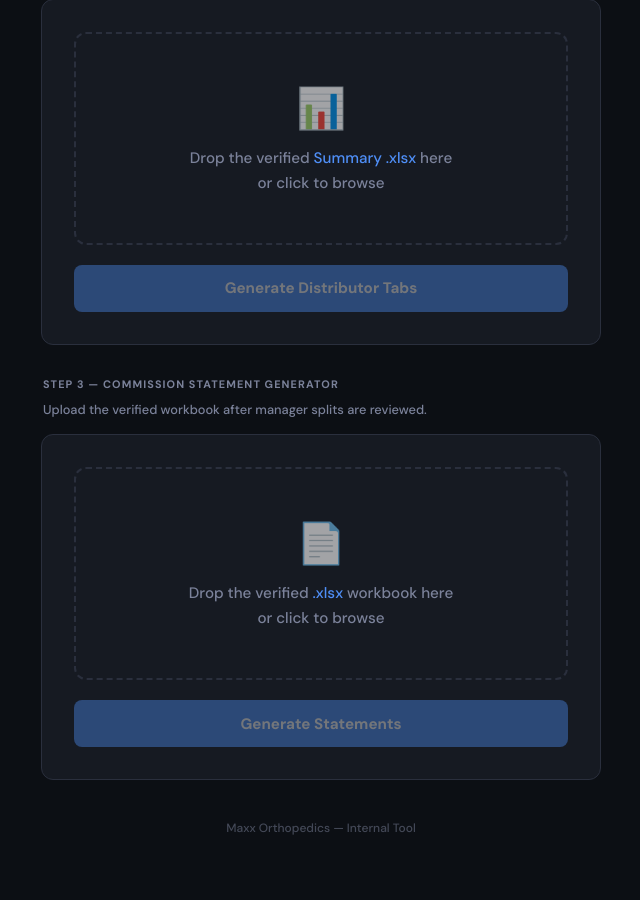
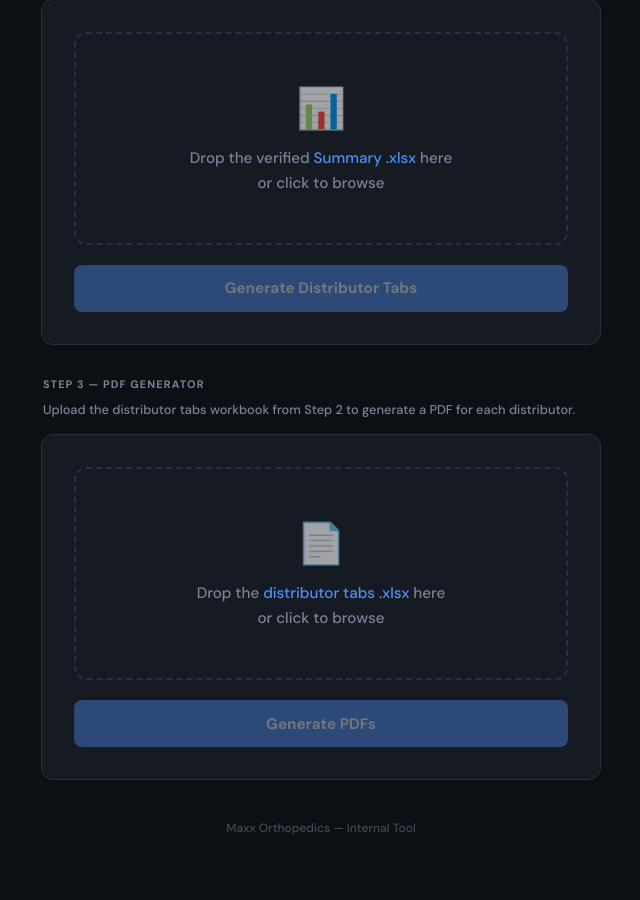
Before and after one commit to phillyshah/MO-commissions, a Flask app: page / in a window 1280 px wide. Shown: the part 603-1503 px from the top of the page, without its empty margins (319-959 px from the left). Run offline with Flask 3, Linux system fonts and the light colour scheme.

Commit message:
Rework Step 3 as PDF Generator for MO workflow
Step 3 now accepts the distributor-tabs xlsx (output of Step 2)
and immediately generates one PDF per distributor tab, returning
a zip bundle. Removes the old Invoice List / Dist Lookup logic.

Co-Authored-By: Claude Sonnet 4.6 <noreply@anthropic.com>

```diff
--- a/app.py
+++ b/app.py
@@ -744,6 +744,7 @@ def download_dist_tabs(job_id, filetype):
 
 @app.route("/upload", methods=["POST"])
 def upload():
+    """Step 3: accept a distributor-tabs xlsx and immediately generate PDFs."""
     if "file" not in request.files:
         return jsonify({"error": "No file uploaded"}), 400
     f = request.files["file"]
@@ -754,33 +755,20 @@ def upload():
     input_path = os.path.join(job_dir, secure_filename(f.filename))
     f.save(input_path)
     try:
-        result = process_excel(input_path, job_dir)
+        result = generate_distributor_tab_pdfs(job_dir)
         return jsonify({"success": True, "job_id": job_id, **result})
     except Exception as e:
         shutil.rmtree(job_dir, ignore_errors=True)
         return jsonify({"error": str(e)}), 500
 
 
-@app.route("/generate-pdfs/<job_id>", methods=["POST"])
-def generate_pdfs_route(job_id):
-    job_dir = os.path.join(app.config["OUTPUT_FOLDER"], job_id)
-    if not os.path.exists(job_dir):
-        return jsonify({"error": "Job not found"}), 404
-    try:
-        result = generate_pdfs(job_dir)
-        return jsonify({"success": True, **result})
-    except Exception as e:
-        return jsonify({"error": str(e)}), 500
-
-
-@app.route("/download/<job_id>/<filetype>")
-def download(job_id, filetype):
+@app.route("/download/<job_id>/zip")
+def download(job_id):
     job_dir = os.path.join(app.config["OUTPUT_FOLDER"], job_id)
     if not os.path.exists(job_dir):
         return "File not found", 404
-    ext = ".xlsx" if filetype == "xlsx" else ".zip"
     for f in os.listdir(job_dir):
-        if f.endswith(ext):
+        if f.endswith(".zip"):
             return send_file(os.path.join(job_dir, f), as_attachment=True, download_name=f)
     return "File not found", 404
 
--- a/templates/index.html
+++ b/templates/index.html
@@ -465,11 +465,11 @@
             </div>
         </div>
 
-        <!-- ── Card 3: Commission Statement Generator ── -->
+        <!-- ── Card 3: PDF Generator ── -->
         <div class="section-gap"></div>
-        <div class="section-label">Step 3 — Commission Statement Generator</div>
+        <div class="section-label">Step 3 — PDF Generator</div>
         <p style="font-size:0.8rem; color:var(--text-muted); margin-bottom:1rem; padding-left:2px;">
-            Upload the verified workbook after manager splits are reviewed.
+            Upload the distributor tabs workbook from Step 2 to generate a PDF for each distributor.
         </p>
         <div class="card">
             <div id="upload-area">
@@ -477,7 +477,7 @@
                     <input type="file" id="file-input" accept=".xlsx">
                     <div class="dropzone-icon">📄</div>
                     <div class="dropzone-text">
-                        Drop the verified <strong>.xlsx</strong> workbook here<br>
+                        Drop the <strong>distributor tabs .xlsx</strong> here<br>
                         or click to browse
                     </div>
                 </div>
@@ -488,47 +488,26 @@
                     <button class="remove-btn" id="remove-btn" title="Remove">✕</button>
                 </div>
 
-                <button class="btn btn-primary" id="process-btn" disabled>Generate Statements</button>
+                <button class="btn btn-primary" id="process-btn" disabled>Generate PDFs</button>
                 <div class="error-msg" id="error-msg"></div>
             </div>
 
             <div class="processing" id="processing">
                 <div class="spinner"></div>
-                <p>Generating commission statements...</p>
-                <div class="step">Parsing invoices → Building sheets → Creating PDFs</div>
+                <p>Generating PDFs...</p>
+                <div class="step">Converting distributor tabs → Bundling into zip</div>
             </div>
 
             <div class="results" id="results">
                 <div class="results-header">
                     <div class="check">✓</div>
                     <div class="info">
-                        <h3 id="result-title">Done!</h3>
+                        <h3 id="result-title">PDFs Ready</h3>
                         <p id="result-desc"></p>
                     </div>
                 </div>
 
                 <div class="download-row">
-                    <div class="dl-info">
-                        <span class="dl-icon">📊</span>
-                        <div>
-                            <div class="dl-label">Excel Workbook</div>
-                            <div class="dl-desc">Summary + individual distributor tabs</div>
-                        </div>
-                    </div>
-                    <a href="#" id="dl-xlsx">↓ Download</a>
-                </div>
-
-                <div id="pdf-section">
-                    <button class="btn btn-primary" id="generate-pdf-btn" style="margin-top:1rem;">Generate PDFs</button>
-                </div>
-
-                <div class="processing" id="pdf-processing" style="padding:1.25rem 0;">
-                    <div class="spinner"></div>
-                    <p>Generating PDFs...</p>
-                    <div class="step">Converting sheets → Creating zip</div>
-                </div>
-
-                <div class="download-row" id="zip-row" style="display:none; margin-top:0.6rem;">
                     <div class="dl-info">
                         <span class="dl-icon">📁</span>
                         <div>
@@ -657,11 +636,8 @@
             dzDist.clearFile();
         });
 
-        // ── Card 1: Commission Statement Generator ───────────────────────────
-        let currentJobId = null;
-        let card1File = null;
-
-        const dz1 = makeDropzone(
+        // ── Card 3: PDF Generator ─────────────────────────────────────────────
+        const dz3 = makeDropzone(
             document.getElementById('dropzone'),
             document.getElementById('file-input'),
             document.getElementById('file-info'),
@@ -670,11 +646,11 @@
             document.getElementById('remove-btn'),
             document.getElementById('process-btn'),
             document.getElementById('error-msg'),
-            (f) => { card1File = f; }
+            () => {}
         );
 
         document.getElementById('process-btn').addEventListener('click', async () => {
-            const file = dz1.getFile();
+            const file = dz3.getFile();
             if (!file) return;
 
             document.getElementById('upload-area').style.display = 'none';
@@ -687,7 +663,6 @@
             try {
                 const resp = await fetch('/upload', { method: 'POST', body: formData });
                 const data = await resp.json();
-
                 document.getElementById('processing').classList.remove('show');
 
                 if (data.error) {
@@ -697,15 +672,10 @@
                     return;
                 }
 
-                currentJobId = data.job_id;
+                document.getElementById('result-desc').textContent = `${data.num_pdfs} PDFs generated`;
+                document.getElementById('pdf-count').textContent = `${data.num_pdfs} individual PDFs, zipped`;
+                document.getElementById('dl-zip').href = `/download/${data.job_id}/zip`;
                 document.getElementById('results').classList.add('show');
-                document.getElementById('result-title').textContent = `${data.month} ${data.year} — Excel Ready`;
-                document.getElementById('result-desc').textContent = `${data.num_distributors} distributors · review then generate PDFs`;
-                document.getElementById('dl-xlsx').href = `/download/${data.job_id}/xlsx`;
-                document.getElementById('pdf-section').style.display = 'block';
-                document.getElementById('pdf-processing').classList.remove('show');
-                document.getElementById('zip-row').style.display = 'none';
-                document.getElementById('pdf-error-msg').classList.remove('show');
 
             } catch {
                 document.getElementById('processing').classList.remove('show');
@@ -715,45 +685,10 @@
             }
         });
 
-        document.getElementById('generate-pdf-btn').addEventListener('click', async () => {
-            if (!currentJobId) return;
-            document.getElementById('pdf-section').style.display = 'none';
-            document.getElementById('pdf-processing').classList.add('show');
-            document.getElementById('pdf-error-msg').classList.remove('show');
-
-            try {
-                const resp = await fetch(`/generate-pdfs/${currentJobId}`, { method: 'POST' });
-                const data = await resp.json();
-                document.getElementById('pdf-processing').classList.remove('show');
-
-                if (data.error) {
-                    document.getElementById('pdf-section').style.display = 'block';
-                    document.getElementById('pdf-error-msg').textContent = data.error;
-                    document.getElementById('pdf-error-msg').classList.add('show');
-                    return;
-                }
-
-                document.getElementById('result-title').textContent =
-                    document.getElementById('result-title').textContent.replace('Excel Ready', 'Complete');
-                document.getElementById('result-desc').textContent =
-                    document.getElementById('result-desc').textContent.replace('review then generate PDFs', `${data.num_pdfs} PDFs generated`);
-                document.getElementById('pdf-count').textContent = `${data.num_pdfs} individual PDFs, zipped`;
-                document.getElementById('dl-zip').href = `/download/${currentJobId}/zip`;
-                document.getElementById('zip-row').style.display = 'flex';
-
-            } catch {
-                document.getElementById('pdf-processing').classList.remove('show');
-                document.getElementById('pdf-section').style.display = 'block';
-                document.getElementById('pdf-error-msg').textContent = 'PDF generation failed. Please try again.';
-                document.getElementById('pdf-error-msg').classList.add('show');
-            }
-        });
-
         document.getElementById('reset-btn').addEventListener('click', () => {
             document.getElementById('results').classList.remove('show');
             document.getElementById('upload-area').style.display = 'block';
-            currentJobId = null;
-            dz1.clearFile();
+            dz3.clearFile();
         });
 
         // ── Card 2: Manager Commission Split ─────────────────────────────────
```
